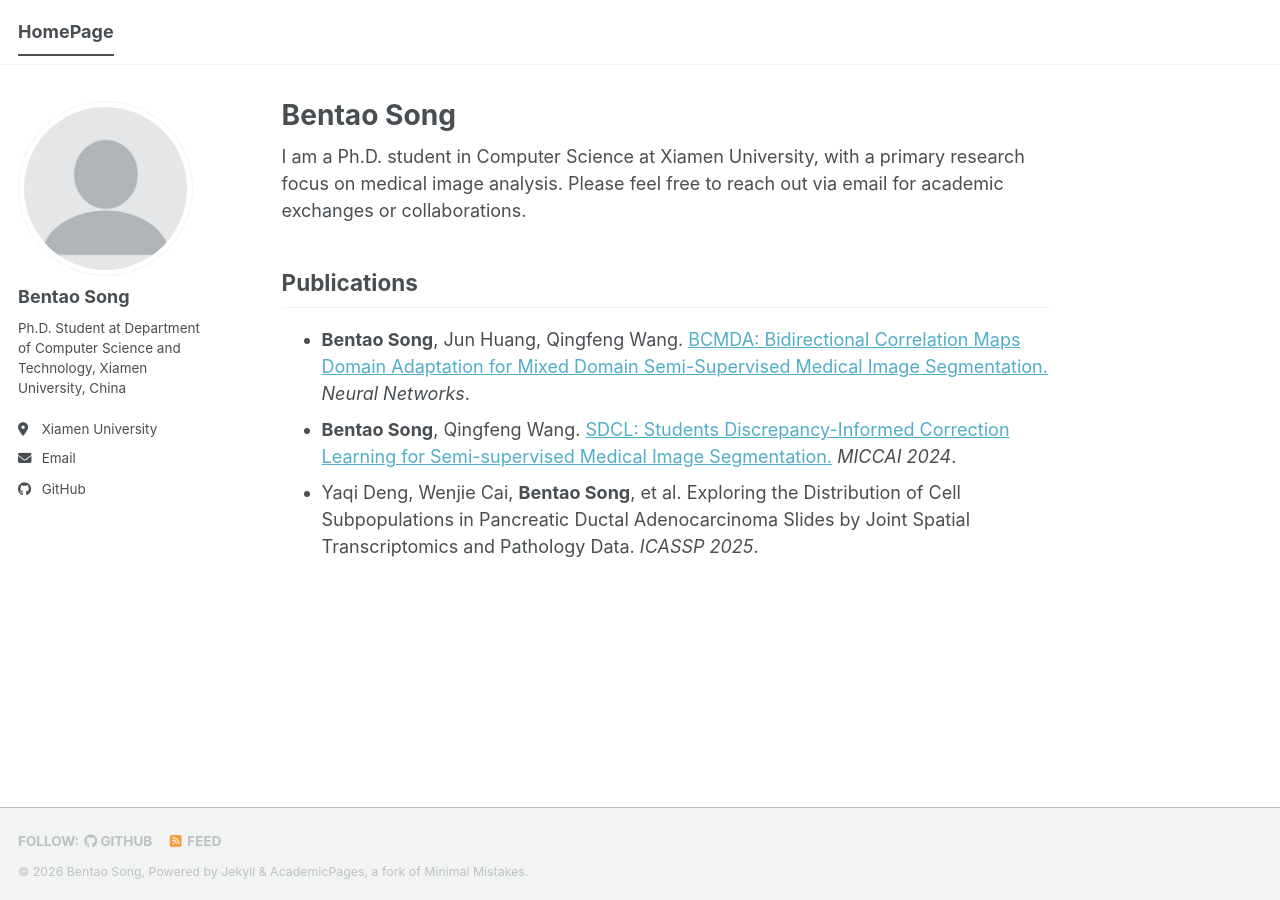
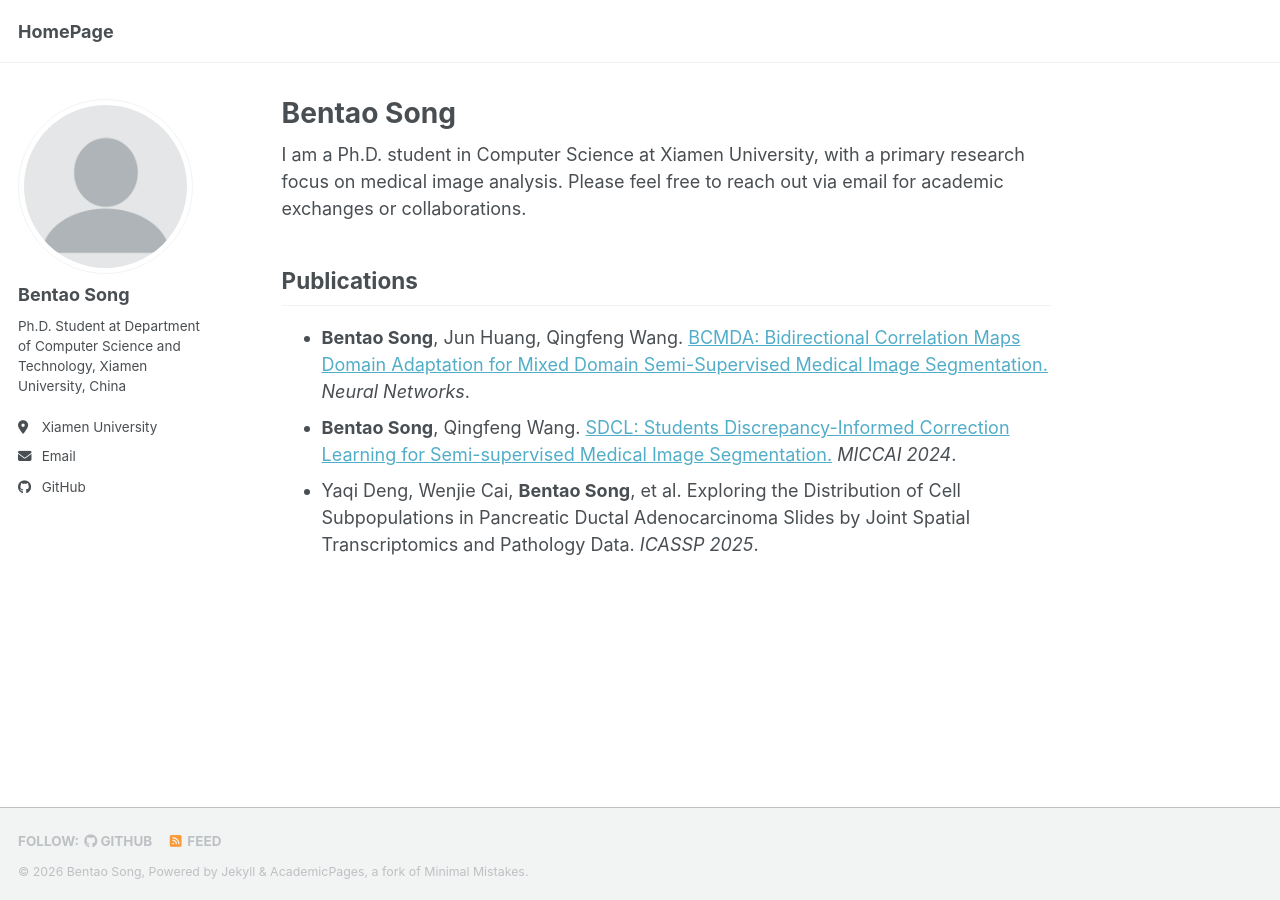
Before and after one commit to pascalcpp/pascalcpp.github.io, a Jekyll site: the page built from _pages/about.md, in a window 1280 px wide. Built offline with Jekyll 4.4.1, drawn with Linux system fonts in a browser that asks for light colours; a script bundle is joined from its source files by our own code; library files that are not in the unit come from our copies.

Commit message:
Update _masthead.scss

```diff
--- a/_sass/layout/_masthead.scss
+++ b/_sass/layout/_masthead.scss
@@ -69,7 +69,7 @@
 .masthead__menu-item.selected a {
   color: var(--global-text-color);
   font-weight: 700;
-  border-bottom: 2px solid var(--global-text-color);
+ /* border-bottom: 2px solid var(--global-text-color); */
   pointer-events: none; /* Move this here */
   cursor: default; /* Move this here too */
 }
```
